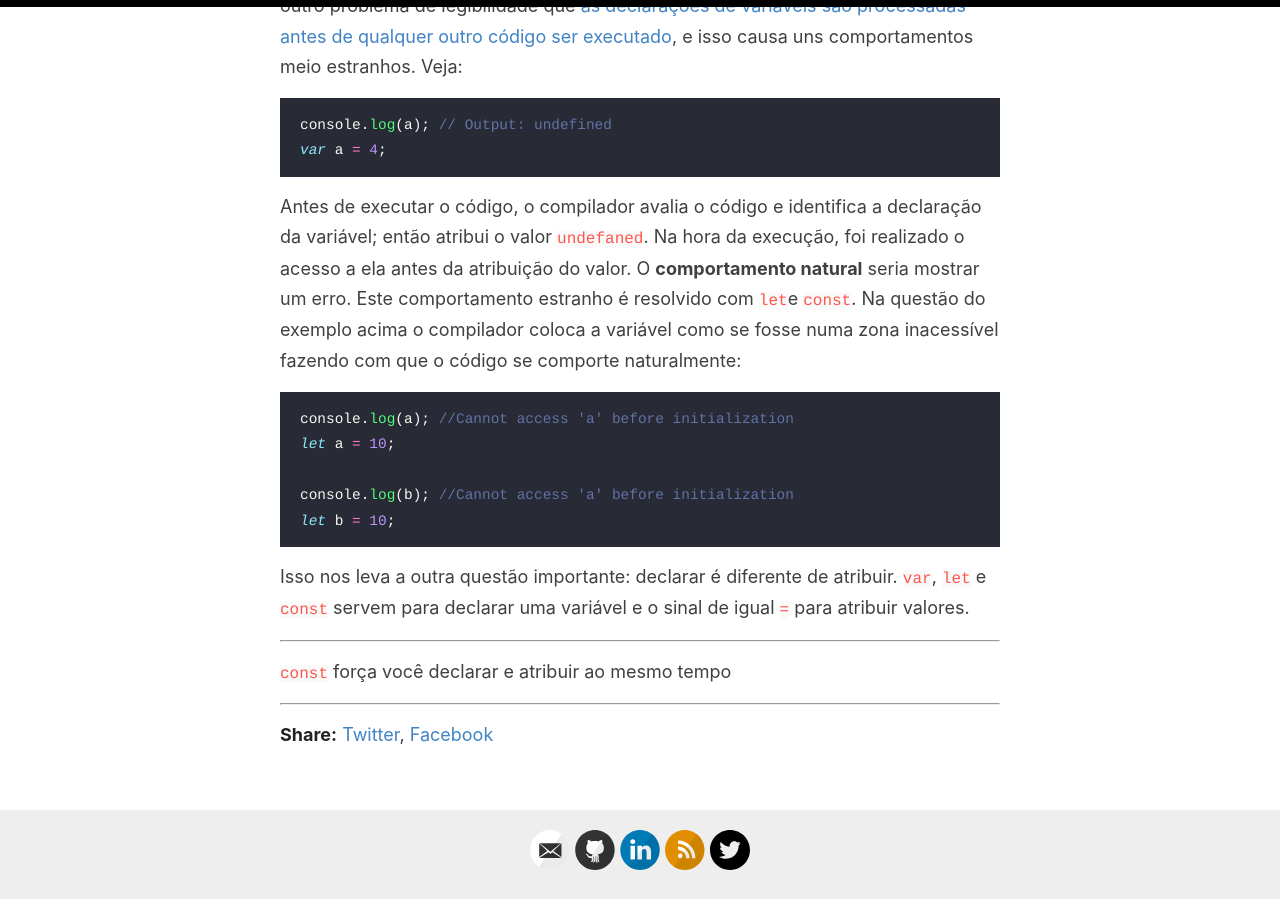
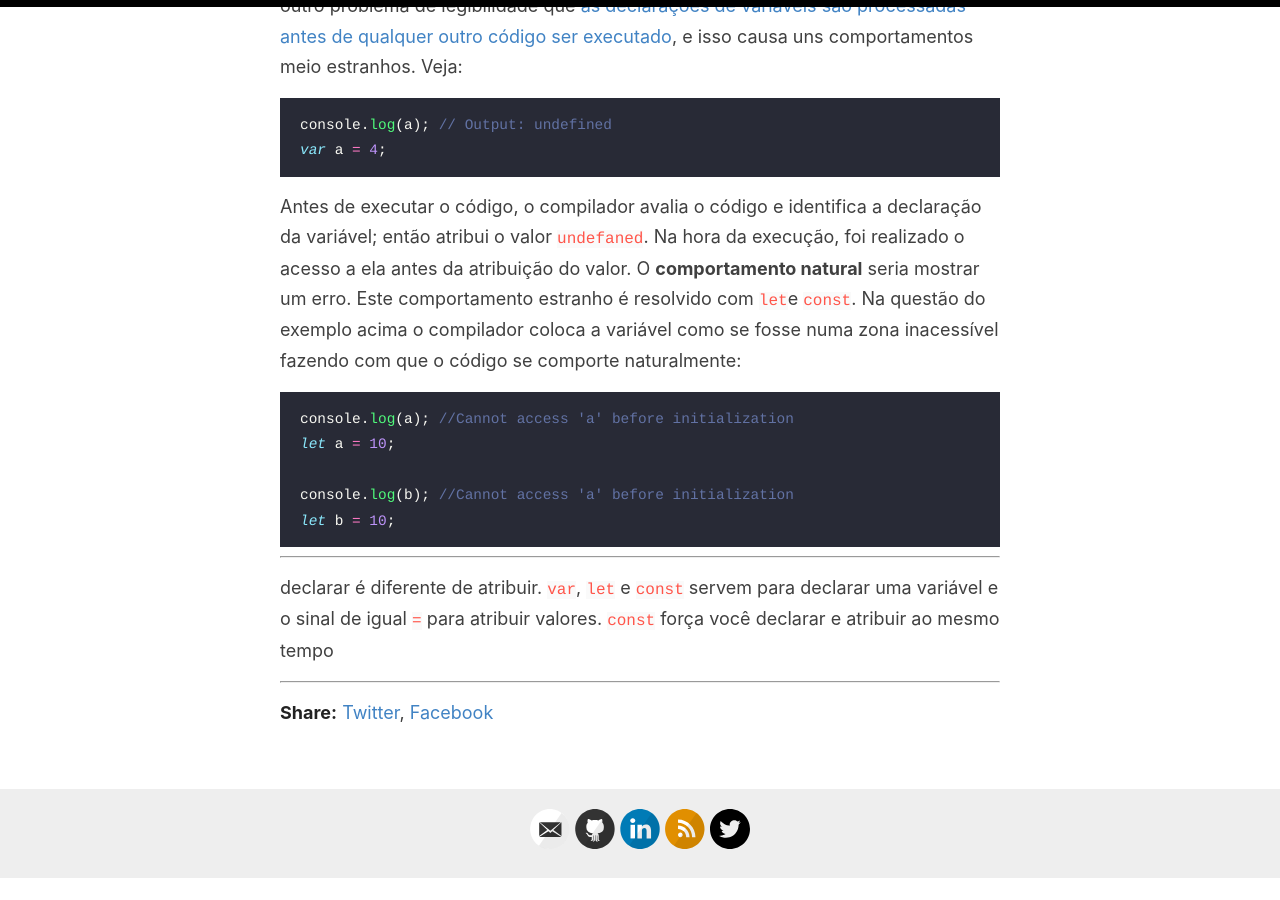
Before and after one commit to mrgenesis/mrgenesis, a Jekyll site: the page built from _posts/2020-04-19-Domine-Tudo-Sobre-var-let-e-const.md, in a window 1280 px wide and 900 px high, scrolled down 5998 px. Built offline with Jekyll 4.4.1, drawn with Linux system fonts in a browser that asks for light colours; comment, search, counter and statistics services are not loaded; after the commit the page ends 6876 px from its top, so only the background shows below that.

Commit message:
_posts/2020-04-19-Domine-Tudo-Sobre-var-let-e-const.md updated from https://stackedit.io/

````diff
--- a/_posts/2020-04-19-Domine-Tudo-Sobre-var-let-e-const.md
+++ b/_posts/2020-04-19-Domine-Tudo-Sobre-var-let-e-const.md
@@ -181,14 +181,13 @@ let a = 10;
 console.log(b); //Cannot access 'a' before initialization
 let b = 10;
 ```
-Isso nos leva a outra questão importante: declarar é diferente de atribuir. `var`, `let` e `const` servem para declarar uma variável e o sinal de igual `=` para atribuir valores.
 
 ---
 
-`const` força você declarar e atribuir ao mesmo tempo
+declarar é diferente de atribuir. `var`, `let` e `const` servem para declarar uma variável e o sinal de igual `=` para atribuir valores. `const` força você declarar e atribuir ao mesmo tempo
 
 ---
 <!--stackedit_data:
-eyJoaXN0b3J5IjpbOTQ4OTAxMjk5LDE2MDkxMTgwMzUsLTE3MD
+eyJoaXN0b3J5IjpbOTM0MDAyOTk2LDE2MDkxMTgwMzUsLTE3MD
 cyMDU3XX0=
 -->
````
